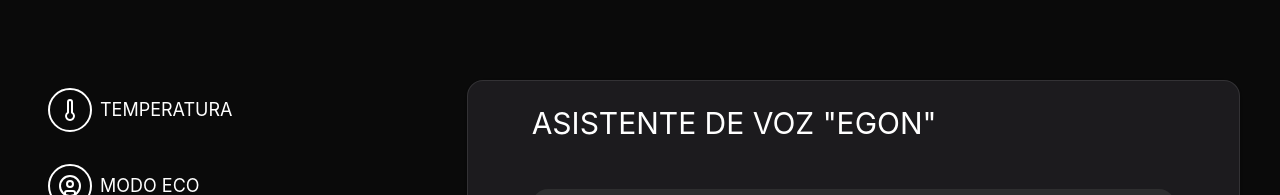
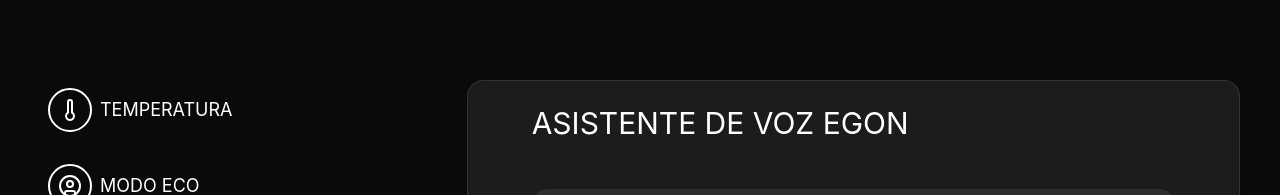
Before and after one commit to DanielCruzAr/EGON-RECIPIES, a Next.js app: page /egon/settings in a window 1280 px wide. Shown: the top 195 px of the page. Built offline with nearby package versions, Linux system fonts and the light colour scheme.

Commit message:
fix build errors

```diff
--- a/src/app/egon/included/page.tsx
+++ b/src/app/egon/included/page.tsx
@@ -12,7 +12,7 @@ const Page = () => {
 
     return (
         <div className="flex flex-col items-start justify-start px-10 gap-4">
-            <h2>ASISTENTE DE VOZ "EGON"</h2>
+            <h2>ASISTENTE DE VOZ EGON</h2>
             <div
                 className="flex items-center gap-2 rounded-2xl bg-card-2 py-2 px-4 w-full mt-8 cursor-pointer"
                 onClick={() => {
--- a/src/app/egon/page.tsx
+++ b/src/app/egon/page.tsx
@@ -11,7 +11,7 @@ const Page = () => {
 
     return (
         <div className="flex flex-col items-start justify-start px-10 gap-4">
-            <h2>ASISTENTE DE VOZ "EGON"</h2>
+            <h2>ASISTENTE DE VOZ EGON</h2>
             <p className="text-gray-1">
                 EGON es un asistente inteligente que te ayuda a encontrar
                 información y a realizar tareas.
--- a/src/app/egon/settings/page.tsx
+++ b/src/app/egon/settings/page.tsx
@@ -7,7 +7,7 @@ import React from "react";
 const Page = () => {
     return (
         <div className="flex flex-col items-start justify-start px-10 gap-4">
-            <h2>ASISTENTE DE VOZ "EGON"</h2>
+            <h2>ASISTENTE DE VOZ EGON</h2>
             <div
                 className="flex items-center gap-2 rounded-2xl bg-card-2 py-2 px-4 w-full mt-8 cursor-pointer"
                 onClick={() => {
```
